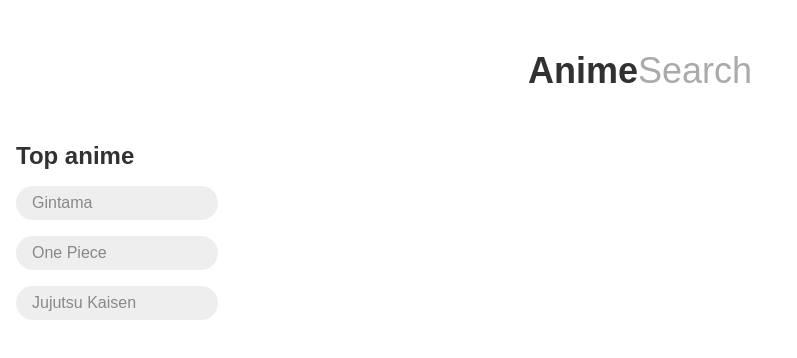
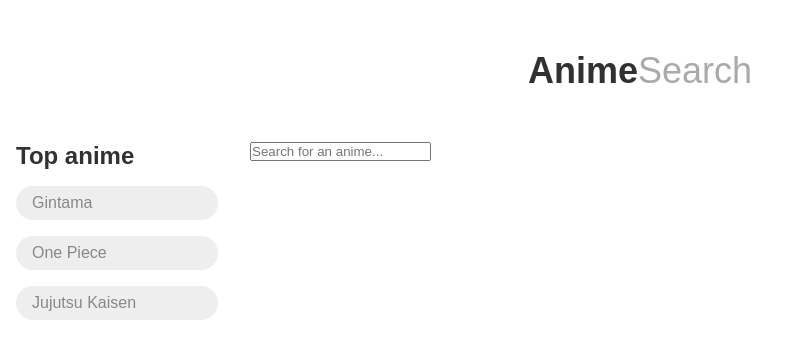
Before and after one commit to misa9999/anime-manga-database, a React (Create React App) app: page / in a window 1280 px wide. Shown: the top 358 px of the page, without its empty margins (0-797 px from the left). Built offline with nearby package versions, Linux system fonts and the light colour scheme.

Commit message:
add: added MainContent component

```diff
--- a/src/App.js
+++ b/src/App.js
@@ -2,6 +2,7 @@
 
 import Header from './components/Header';
 import Sidebar from './components/Sidebar';
+import MainContent from './components/MainContent';
 
 function App() {
   const [animeList, setAnimeList] = useState([]);
@@ -13,6 +14,7 @@
       <Header />
       <div className="content-wrap">
         <Sidebar topAnime={topAnime} />
+        <MainContent />
       </div>
     </div>
   );
--- /dev/null
+++ b/src/components/MainContent.js
@@ -0,0 +1,17 @@
+function MainContent() {
+  return (
+    <main>
+      <div className="main-head">
+        <form className="search-box">
+          <input
+            type="search"
+            placeholder="Search for an anime..."
+            required
+          />
+        </form>
+      </div>
+    </main>
+  )
+}
+
+export default MainContent
```
